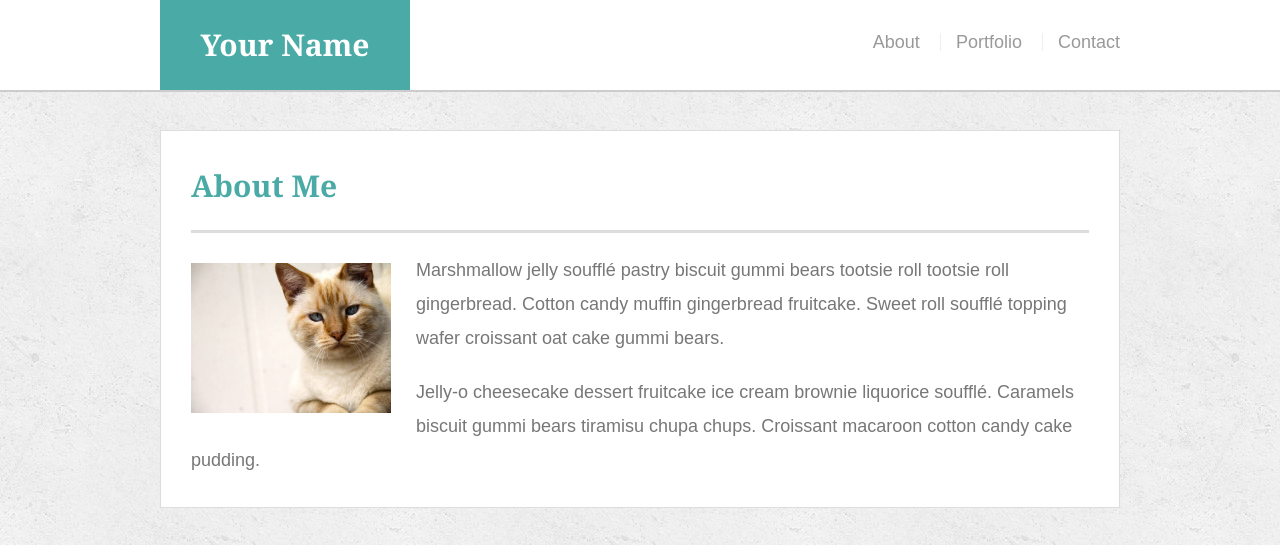
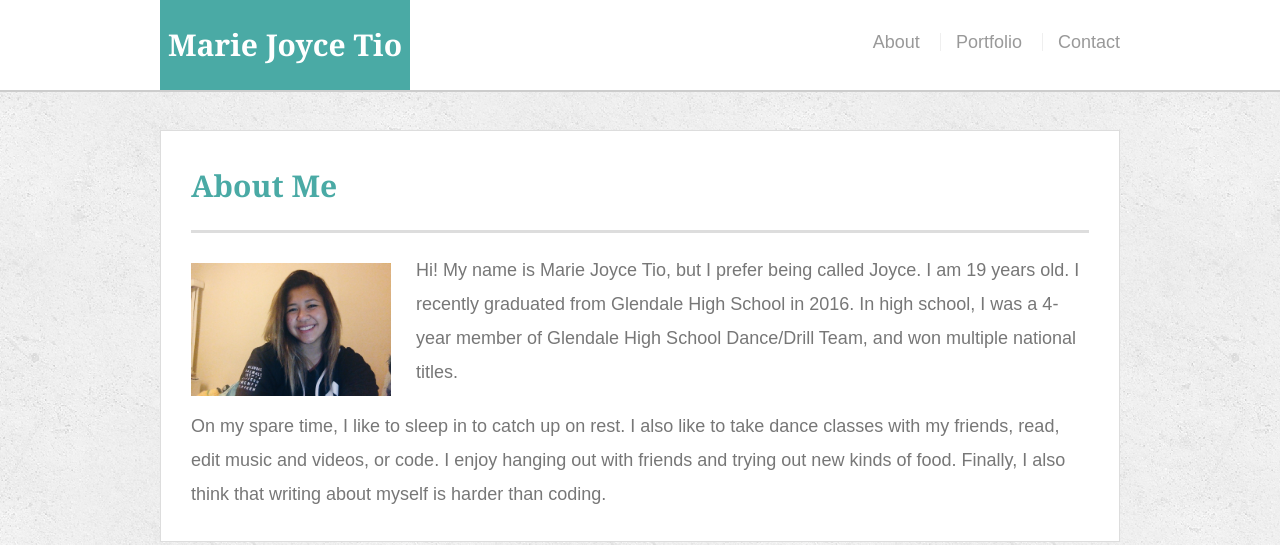
Before and after one commit to joycetio/Responsive-Portfolio, a plain HTML site: page index.html in a window 1280 px wide. Shown: the top 545 px of the page. Drawn offline with Linux system fonts and the light colour scheme.

Commit message:
update changes in HTML

```diff
--- a/index.html
+++ b/index.html
@@ -12,7 +12,7 @@
 
   <header id="masthead">
     <div class="container">
-      <a href="index.html" id="logo">Your Name</a>
+      <a href="index.html" id="logo">Marie Joyce Tio</a>
       <nav>
         <a href="index.html">About</a>
         <a href="portfolio.html">Portfolio</a>
@@ -25,11 +25,11 @@
     <section class="main-section">
       <h1>About Me</h1>
 
-      <img src="assets/images/cat.jpg" class="auth-image" alt="Your Name">
+      <img src="assets/images/profile.JPG" class="auth-image" alt="Your Name">
 
-      <p>Marshmallow jelly souffl&eacute; pastry biscuit gummi bears tootsie roll tootsie roll gingerbread. Cotton candy muffin gingerbread fruitcake. Sweet roll souffl&eacute; topping wafer croissant oat cake gummi&nbsp;bears.</p>
+      <p>Hi! My name is Marie Joyce Tio, but I prefer being called Joyce. I am 19 years old. I recently graduated from Glendale High School in 2016. In high school, I was a 4-year member of Glendale High School Dance/Drill Team, and won multiple national titles.</p>
 
-      <p>Jelly-o cheesecake dessert fruitcake ice cream brownie liquorice souffl&eacute;. Caramels biscuit gummi bears tiramisu chupa chups. Croissant macaroon cotton candy cake pudding.</p>
+      <p>On my spare time, I like to sleep in to catch up on rest. I also like to take dance classes with my friends, read, edit music and videos, or code. I enjoy hanging out with friends and trying out new kinds of food. Finally, I also think that writing about myself is harder than coding.</p>
 
     </section>
 
```
Also changed, not shown: contact.html (+1 -1 lines), portfolio.html (+1 -1 lines), assets/images/profile.JPG (added), 1 other file.
